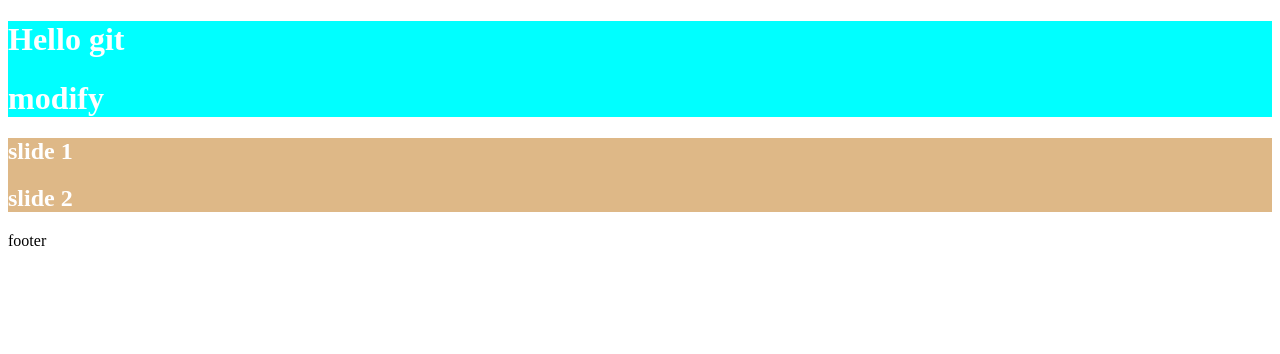
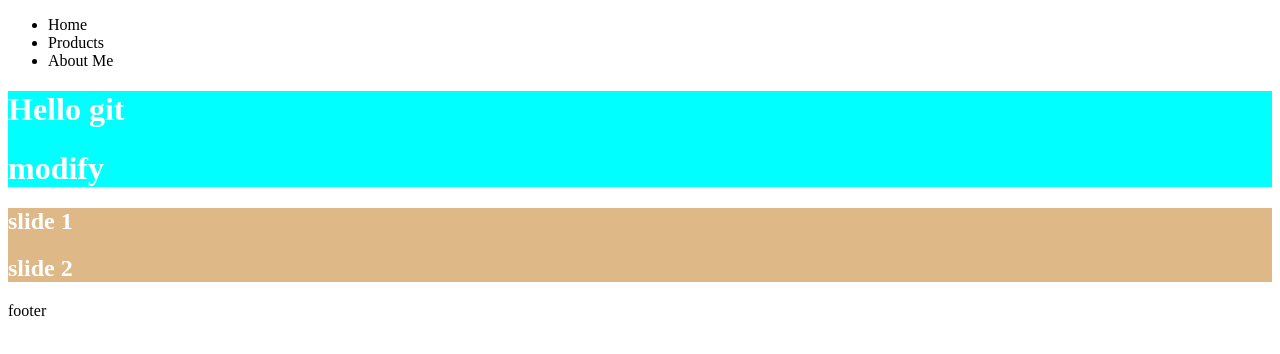
Before and after one commit to ArefKaramidev/start-git-copy, a plain HTML site: page index.html in a window 1280 px wide. Drawn offline with Linux system fonts and the light colour scheme.

Commit message:
added navbar

```diff
--- a/index.html
+++ b/index.html
@@ -7,6 +7,13 @@
     <link rel="stylesheet" href="style.css" />
   </head>
   <body>
+    <nav>
+      <ul>
+        <li>Home</li>
+        <li>Products</li>
+        <li>About Me</li>
+      </ul>
+    </nav>
     <header>
       <h1>Hello git</h1>
       <h1>modify</h1>
```
